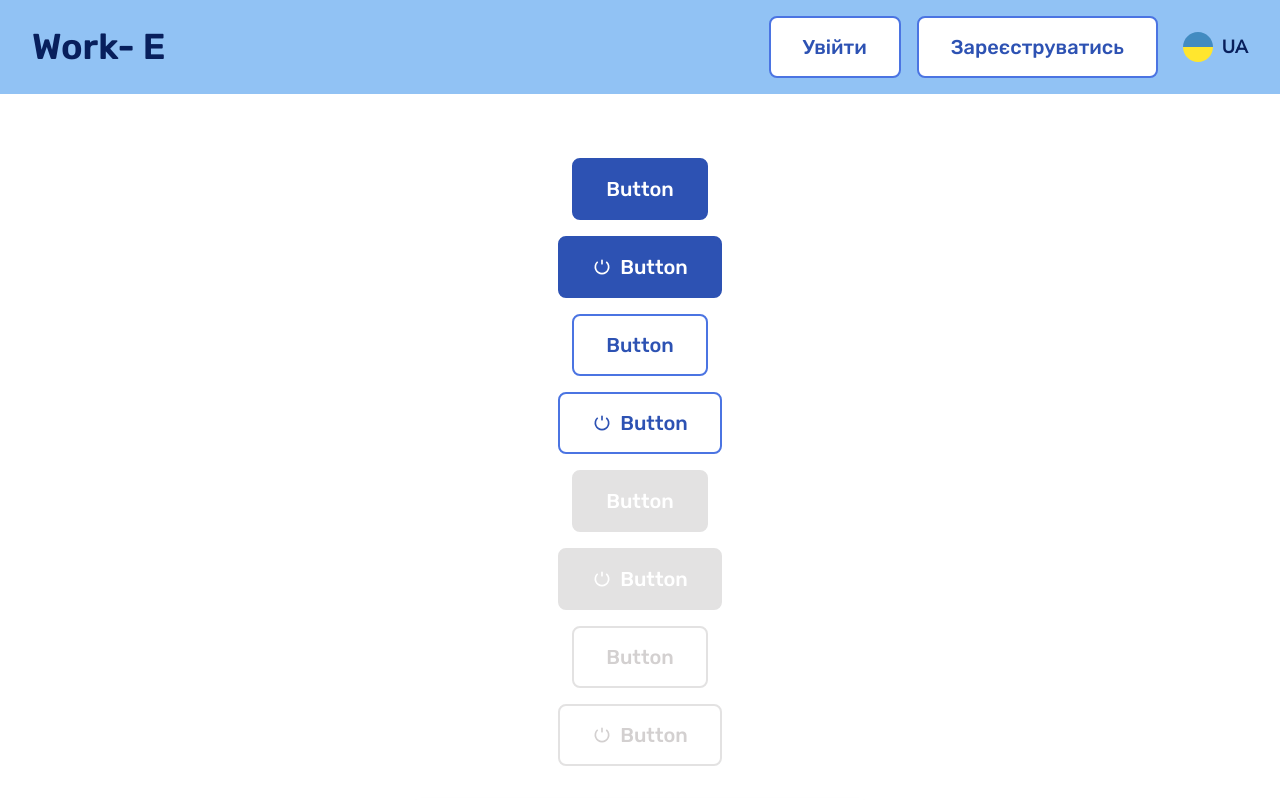
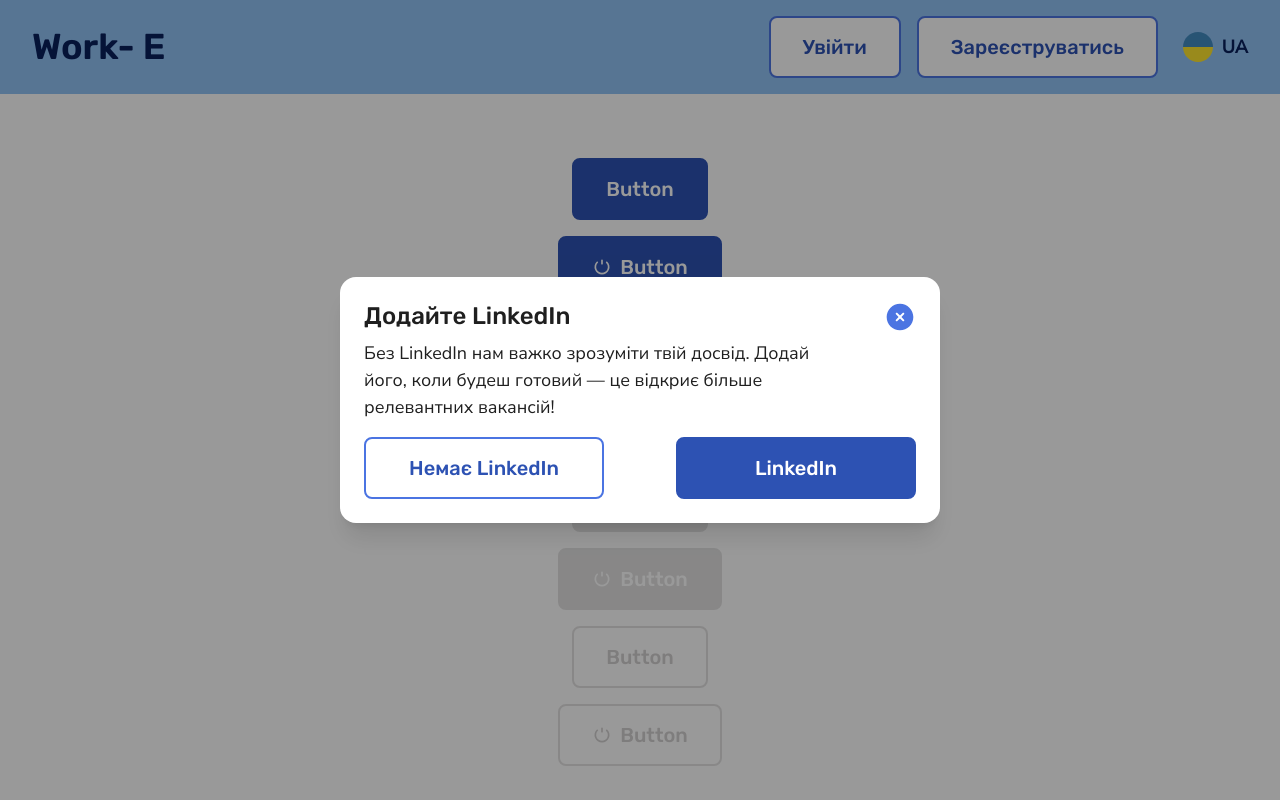
Before and after one commit to work-ee/work-e, a Next.js app: page /uiKit in a window 1280 px wide. Shown: the top 800 px of the page. Built offline with nearby package versions, Linux system fonts and the light colour scheme; no server answers.

Commit message:
Add LinkedInShowPopup example to uiKit page

```diff
--- a/app/uiKit/page.tsx
+++ b/app/uiKit/page.tsx
@@ -3,6 +3,7 @@
 import React, { useState } from "react";
 
 import CVUploadDialog from "@/components/feedback/CVUploadPopup/CVUploadDialog";
+import { LinkedInShowPopup } from "@/components/feedback/LinkedInPopup/LinkedInShowPopup";
 import { Button, Checkbox, DropdownBlock, Input, PaginationBlock, RadioButton, Slider, Toggle } from "@/components/ui";
 
 export default function UiKit() {
@@ -531,6 +532,7 @@ export default function UiKit() {
 
         <CVUploadDialog open={openCV} onClose={() => setOpenCV(false)} />
       </section>
+      <LinkedInShowPopup variant="withHeader" />
     </main>
   );
 }
```
